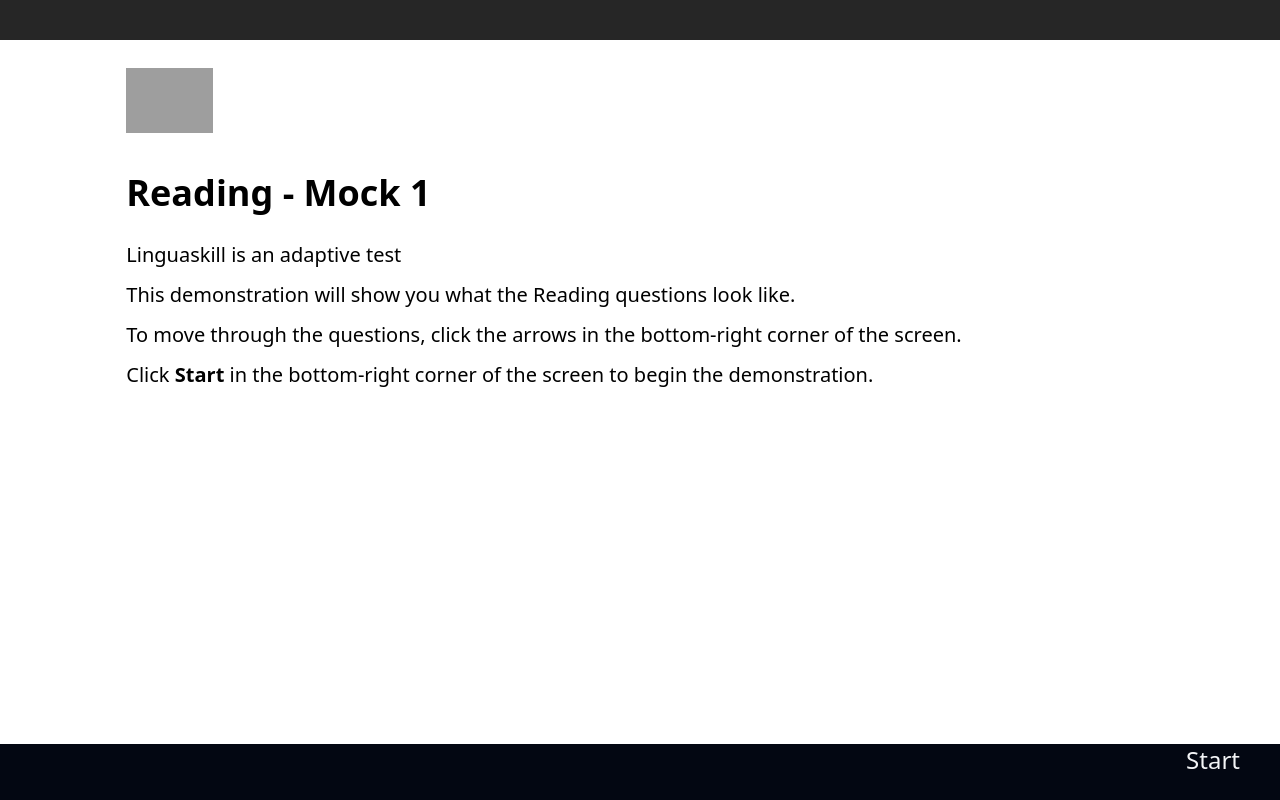
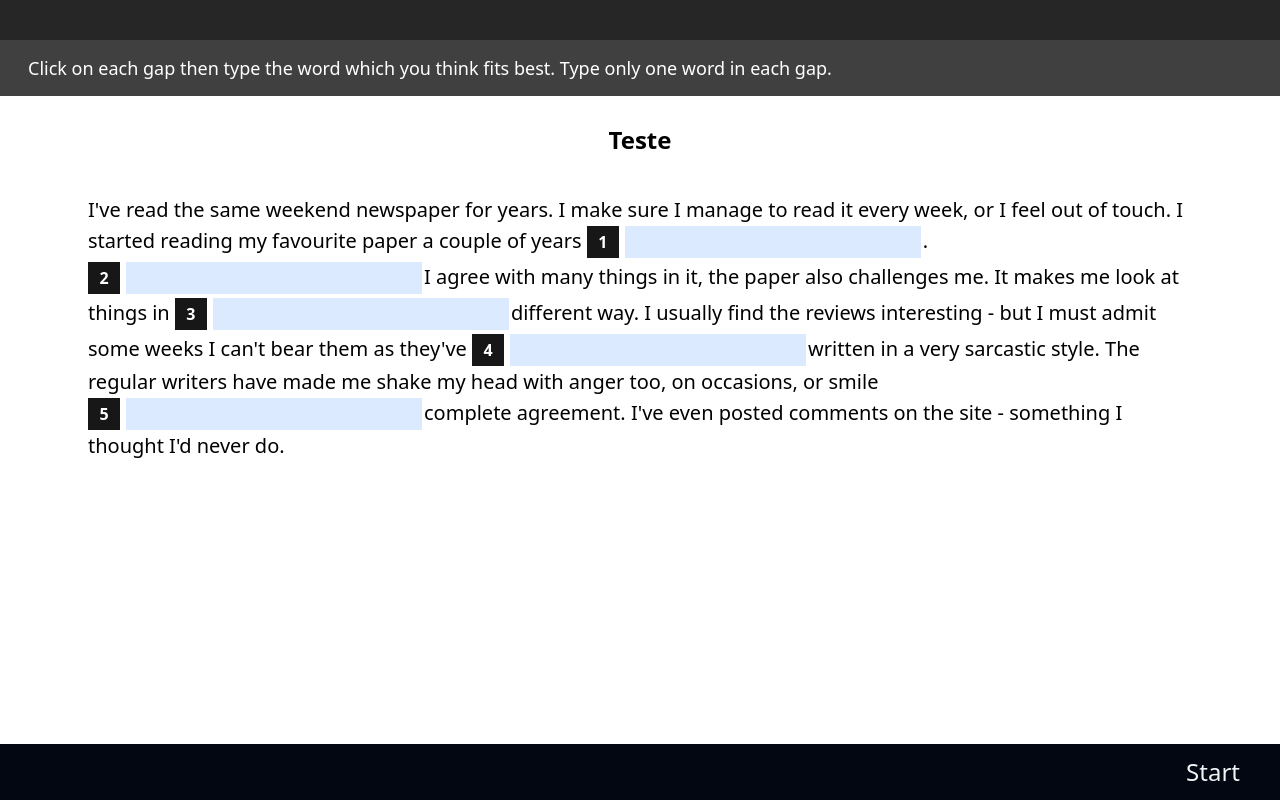
Before and after one commit to Odaviespecifico/TestBridge, a React (Vite) app in the folder linguaskill-mock/: page / in a window 1280 px wide. Built offline with nearby package versions, Linux system fonts and the light colour scheme; grey boxes are pictures that could not be loaded.

Commit message:
Fixed duble id counter and added form functionality

```diff
--- a/linguaskill-mock/index.html
+++ b/linguaskill-mock/index.html
@@ -7,7 +7,7 @@
     <meta name="viewport" content="width=device-width, initial-scale=1.0" />
     <title>Mock Linguaskill</title>
   </head>
-  <body class="flex h-full">
+  <body class="flex h-full overflow-hidden">
     <div id="root" class="flex h-full flex-col"></div>
     <script type="module" src="/src/main.jsx"></script>
   </body>
--- /dev/null
+++ b/linguaskill-mock/src/Alternatives.jsx
@@ -0,0 +1,53 @@
+import { useId, useRef, useState } from "react";
+
+export function InlineOpen({id}) {
+
+  function removeSpace(e) { ''
+    e.target.value = e.target.value.replaceAll(' ', '')
+  }
+
+  return (
+    <span className="group inline-flex gap-1 items-center min-w-32">
+      <span className="size-8 bg-neutral-900 text-white text-base inline-flex justify-center items-center font-bold group-has-focus:bg-blue-700">
+        {id}
+      </span>
+      <input
+        className="h-9 bg-blue-100 outline-0 border-2 font-base border-white box-border group-has-focus:bg-white focus:border-blue-500 text-center"
+        type="text"
+        name={id}
+        onInput={(e) => removeSpace(e)}
+      />
+    </span>
+  );
+}
+
+export function InlineClosed({alternatives}) {
+  function blockWriting(e) { ''
+    e.target.value = e.target.value.replace(/./, '')
+  }
+
+  function handleAlternativeClick() {
+    console.log('teste')
+    alert('test')
+  }
+  return (
+    <>
+    <span className="peer group inline-flex gap-1 items-center min-w-32">
+      <span className="size-8 bg-neutral-900 text-white text-base inline-flex justify-center items-center font-bold group-has-focus:bg-blue-700">
+        {question_id}
+      </span>
+      <input name={question_id}
+        className="h-9 bg-blue-100 outline-0 border-2 font-base border-white box-border group-has-focus:bg-white focus:border-blue-500 text-center"
+        type="text"
+        onInput={(e) => blockWriting(e)}
+      />
+    </span>
+    <div className="absolute bottom-[56px] left-0 w-full h-24 bg-blue-600 grid grid-cols-4 not-peer-has-focus:bottom-[-500px] transition-all 2s z-1">
+      <button className="flex justify-center items-center font-medium text-white text-md hover:bg-blue-700" onClick={handleAlternativeClick}>{alternatives[0]}</button>
+      <button className="flex justify-center items-center font-medium text-white text-md hover:bg-blue-700">{alternatives[1]}</button>
+      <button className="flex justify-center items-center font-medium text-white text-md hover:bg-blue-700">{alternatives[2]}</button>
+      <button className="flex justify-center items-center font-medium text-white text-md hover:bg-blue-700">{alternatives[3]}</button>
+    </div>
+    </>
+  )
+}
--- a/linguaskill-mock/src/Linguaskill.jsx
+++ b/linguaskill-mock/src/Linguaskill.jsx
@@ -1,13 +1,16 @@
 import { useState } from 'react'
 import './index.css'
+import {OneCollumnQuestion} from './questions.jsx'
+import {} from './Alternatives.jsx'
 
 export default function Linguaskill() {
-  let instruction = ''
+  let instruction = ['Read the four reviews.', 'Choose the correct reviewer for each of the four questions. You can choose the same reviewer for more than one question.']
   return (
-    <div className='flex justify-start items-center flex-col h-full'>
+    <div className='flex items-center flex-col h-full justify-stretch'>
       <Header />
-      <Instruction text={instruction}/>
-      <Content etapa={0}/>
+      <Instruction text={['Click on each gap then type the word which you think fits best. Type only one word in each gap.']}/>
+      {/* <Introduction/> */}
+      <OneCollumnQuestion></OneCollumnQuestion>
       <Footer></Footer>
     </div>
   )
@@ -21,36 +24,28 @@
 }
 
 export function Instruction({text}) {
-  return (
-    text ? <div className="flex items-center p-7 h-12 text-lg w-full bg-neutral-700 text-white ">
-    {text}
-    </div> :
+  if (text) {
+    console.log(text)
+    return text.map((line) => <div className="flex items-center p-7 h-12 text-lg w-full bg-neutral-700 font-medium text-white :: --mb-5" key={line}>{line}</div>)
+  }
+  else {
     <div className="hidden"></div>
-  )
+  }
 }
-export function Content({etapa}) {
-  console.log(etapa)
-  if (etapa == 0) {
+
+export function Introduction() {
     return (
-    <div className="grid grid-cols-1 gap-10 py-7 w-fit xl:-ml-48 px-6" >
-      <img src="https://content.metritests.com/ftp_delivery_QA/logos/Linguaskill-ident.jpg" alt="Linguaskill Logo" className='h-[65px]' />
+    <div className="flex flex-col gap-10 py-7 w-fit xl:-ml-48 px-6 flex-1" >
+      <img src="./Logo-Linguaskill.jpg" alt="Linguaskill Logo" className='h-[65px] w-fit' />
       <div>
         <h1 className='text-4xl font-bold mb-7'>Reading - Mock 1</h1>
-        <p className='mb-3 text-xl'>Linguaskill is an adaptive test</p>
-        <p className='mb-3 text-xl'>This demonstration will show you what the Reading questions look like.</p >
-        <p className='mb-3 text-xl'>To move through the questions, click the arrows in the bottom-right corner of the screen.</p >
-        <p className='mb-3 text-xl'>Click <strong>Start</strong> in the bottom-right corner of the screen to begin the demonstration.</p>
+        <p className='mb-3 text-xl'>Linguaskill is an exam</p>
+        <p className='mb-3 text-xl'>This demonstration will show you what the look like.</p >
+        <p className='mb-3 text-xl'>To move through the, click the arrows in the bottom-right corner of the screen.</p >
+        <p className='mb-3 text-xl'>Click <strong>Start</strong> in the bottom corner of the screen to begin the demonstration.</p>
       </div>
     </div>
     )
-  }
-  else {
-    return(
-      <>
-        <h1 className='text-4xl font-bold mb-7'>Teste</h1>
-      </>
-    )
-  }
 }
 
 export function Footer() {
@@ -58,8 +53,13 @@
     alert('Você passou para o próximo')
   }
   return (
-    <div className="flex w-screen h-14 bg-gray-950 mt-auto flex-row-reverse px-10">
-      <a href="" className='text-gray-100 font-medium text-2xl hover:text-gray-300' onClick={handleClick}>Start</a>
+    <div className="flex w-screen h-14 bg-gray-950 flex-row-reverse px-10 justify-self-end z-2">
+      <button type='submit' form='formQuestion1'className='text-gray-100 font-medium text-2xl hover:text-gray-300'>Start</button>
     </div>
   )
 }
+
+// Small components
+export function QuestionTitle() {
+
+}
--- /dev/null
+++ b/linguaskill-mock/src/questions.jsx
@@ -0,0 +1,35 @@
+import {InlineOpen, InlineClosed} from './Alternatives.jsx'
+
+export function OneCollumnQuestion() {
+  let idCount = 0
+  function incrementId() {
+    idCount++
+    return idCount
+  }
+
+  function handleSubmit(e) {
+    e.preventDefault()
+    let myform = new FormData(e.target)
+    myform = Object.fromEntries(myform.entries())
+    console.log(myform)
+    alert(myform)
+  }
+  return (
+    <div className="flex flex-col gap-10 py-7 w-6xl px-6 flex-1" >
+        <h1 className="font-bold text-2xl text-center">Teste</h1>
+        <form id='formQuestion1' className='mb-3 text-xl' onSubmit={(e) => handleSubmit(e)}> I've read the same weekend newspaper for years. I make sure I manage to read it every week, or I feel out of touch. I started reading my favourite paper a couple of years <InlineOpen id={incrementId()}/>. <InlineOpen id={incrementId()}/>
+        I agree with many things in it, the paper also challenges me. It makes me look at things in <InlineOpen id={incrementId()}/>
+        different way. I usually find the reviews interesting - but I must admit some weeks I can't bear them as they've <InlineOpen id={incrementId()}/>
+        written in a very sarcastic style. The regular writers have made me shake my head with anger too, on occasions, or smile <InlineOpen id={incrementId()}/>
+        complete agreement. I've even posted comments on the site - something I thought I'd never do.
+        </form>
+    </div>
+    )
+}
+
+// Small components
+function OneCollumnParagraph() {
+    return(
+        <p className='mb-3 text-xl'></p>
+    )
+}
```
